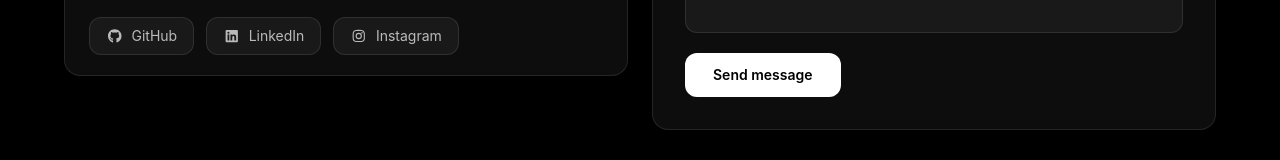
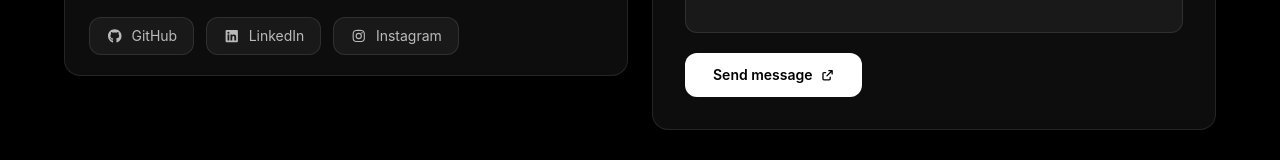
Before and after one commit to prasannaadhikari2602/Portfolio, a React (Vite) app: page / in a window 1280 px wide. Shown: the part 5368-5528 px from the top of the page. Built offline with nearby package versions, Linux system fonts and the light colour scheme.

Commit message:
fixed the issue

```diff
--- a/src/sections/Contact.jsx
+++ b/src/sections/Contact.jsx
@@ -2,7 +2,7 @@ import React, { useState } from "react";
 import { Mail, MapPin } from "lucide-react";
 import { FontAwesomeIcon } from "@fortawesome/react-fontawesome";
 import { faGithub, faLinkedin, faInstagram } from "@fortawesome/free-brands-svg-icons";
-import { faArrowUpRight } from "@fortawesome/free-solid-svg-icons";
+import { faArrowUpRightFromSquare } from "@fortawesome/free-solid-svg-icons";
 
 const Contact = () => {
   const [result, setResult] = useState("");
@@ -193,7 +193,7 @@ const Contact = () => {
                            hover:bg-white/90 active:scale-[0.98] transition-all duration-300"
               >
                 Send message
-                <FontAwesomeIcon icon={faArrowUpRight} size="xs" />
+                <FontAwesomeIcon icon={faArrowUpRightFromSquare} size="xs" />
               </button>
 
               {result && (
```
